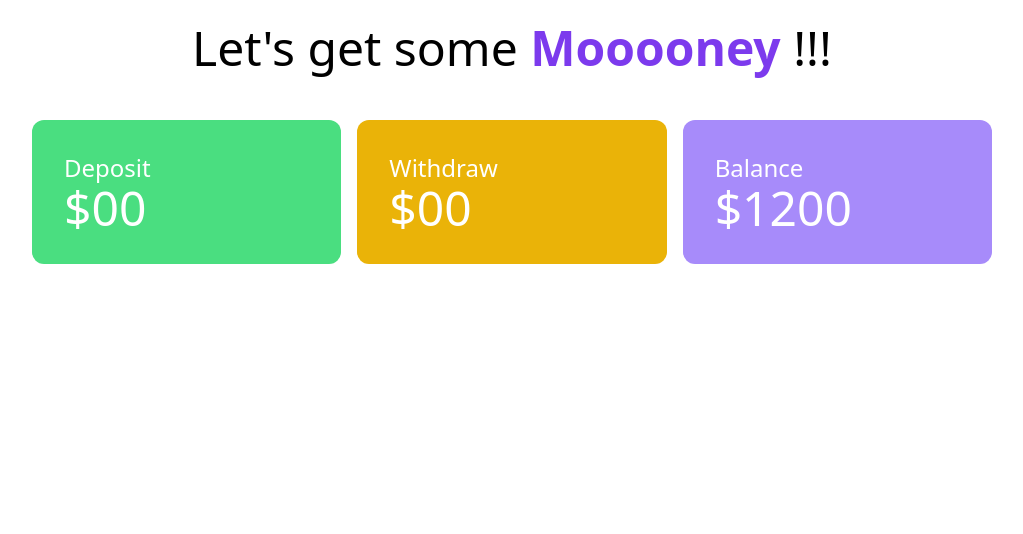
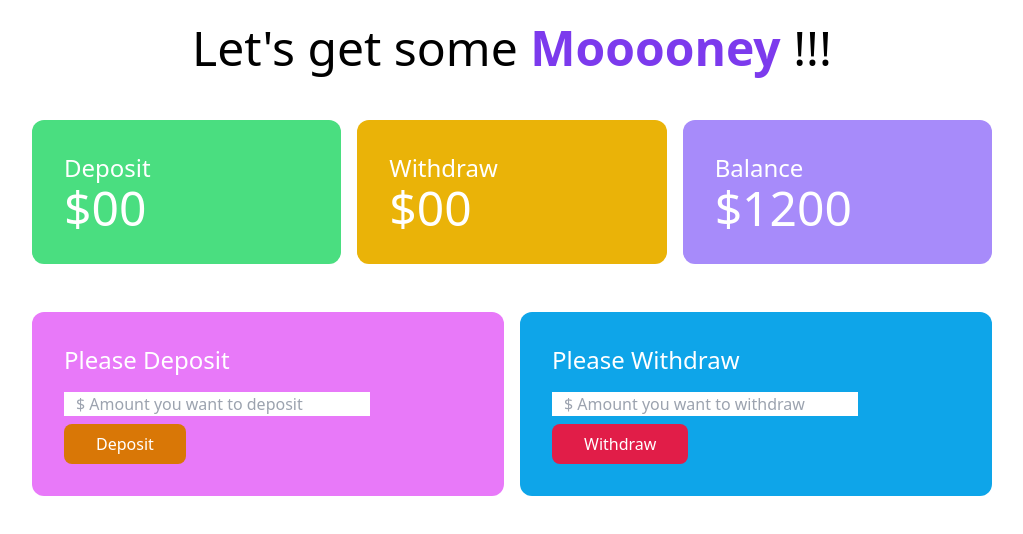
Before and after one commit to RaisulislamRimon/milestone5-module26-baap-er-bank, a plain HTML site: page bank.html in a window 1280 px wide. Shown: the whole page, without its empty margins (128-1151 px from the left). Drawn offline with nearby package versions, Linux system fonts and the light colour scheme.

Commit message:
finished module 26-5 Create Deposit and withdraw amount Input Fields

```diff
--- a/bank.html
+++ b/bank.html
@@ -37,6 +37,46 @@
           </div>
         </div>
       </section>
+
+      <!-- deposit and withdraw section -->
+      <section class="mt-12">
+        <div class="grid grid-cols-2 gap-4 w-9/12 mx-auto text-white">
+          <!-- deposit  -->
+          <div class="bg-fuchsia-400 p-8 rounded-xl">
+            <h4 class="text-2xl mb-4">Please Deposit</h4>
+            <input
+              class="w-9/12 block mb-2 px-3"
+              type="text"
+              name=""
+              id="deposit-field"
+              placeholder="$ Amount you want to deposit"
+            />
+            <button
+              id="btn-deposit"
+              class="bg-amber-600 hover:bg-sky-600 px-8 py-2 text-white font-medium rounded-lg"
+            >
+              Deposit
+            </button>
+          </div>
+          <!-- withdraw -->
+          <div class="bg-sky-500 p-8 rounded-xl">
+            <h4 class="text-2xl mb-4">Please Withdraw</h4>
+            <input
+              class="w-9/12 block mb-2 px-3"
+              type="text"
+              name=""
+              id="user-email"
+              placeholder="$ Amount you want to withdraw"
+            />
+            <button
+              id="btn-deposit"
+              class="bg-rose-600 hover:bg-orange-600 px-8 py-2 text-white font-medium rounded-lg"
+            >
+              Withdraw
+            </button>
+          </div>
+        </div>
+      </section>
     </main>
   </body>
 </html>
```
Also changed, not shown: index.html (+2 -0 lines), 1 other file.
